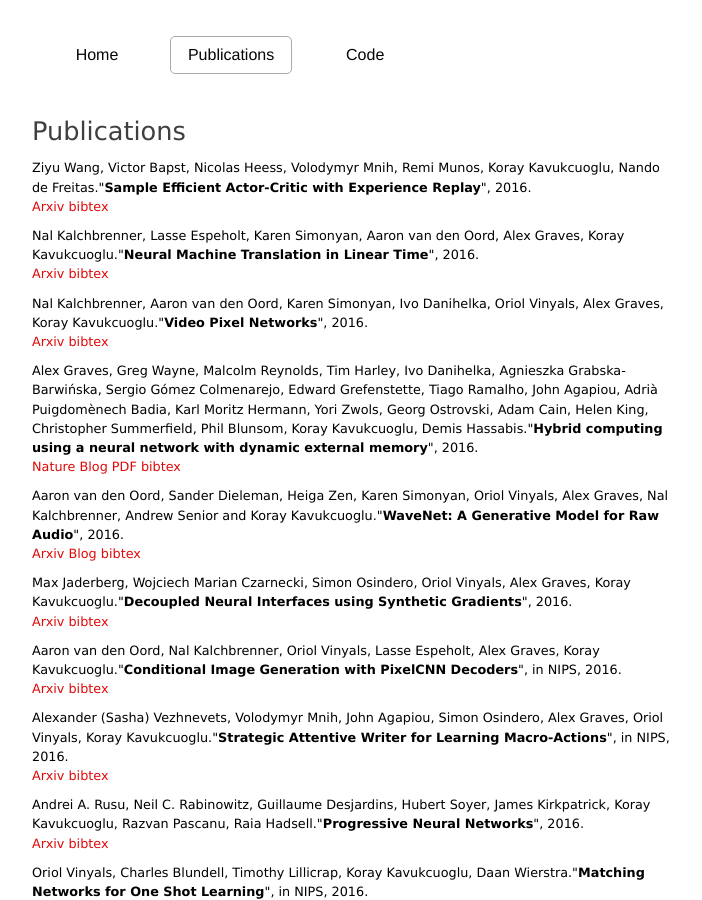
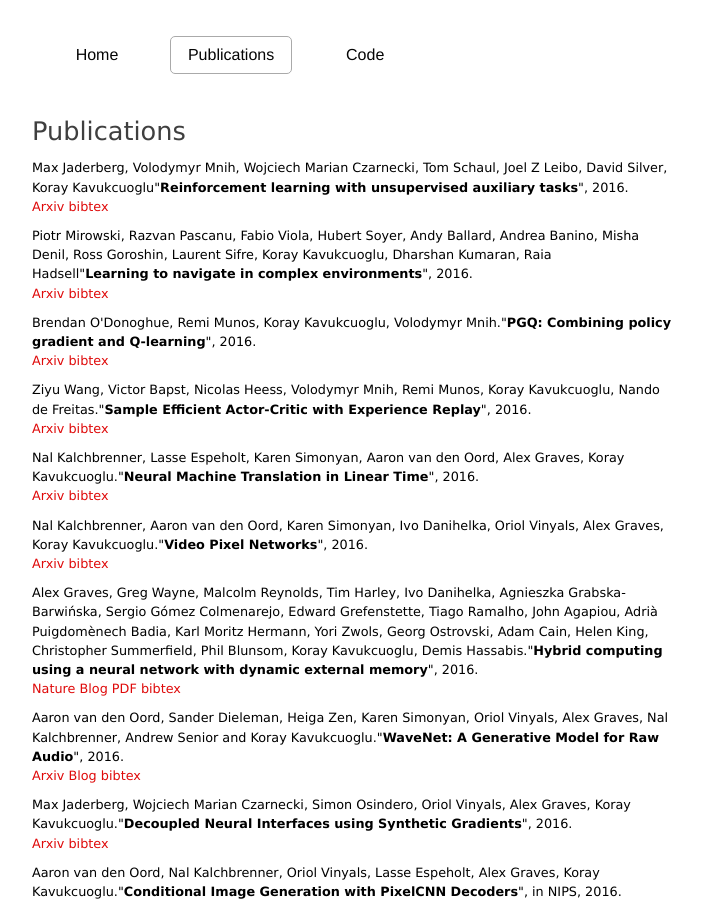
Before and after one commit to koraykv/koraykv.github.com, a Jekyll site: the page built from publications.md, in a window 1280 px wide and 900 px high. Shown: the whole window, without its empty margins (288-990 px from the left). Built offline with Jekyll 4.4.1, drawn with Linux system fonts in a browser that asks for light colours.

Commit message:
Update publications.md

```diff
--- a/publications.md
+++ b/publications.md
@@ -8,6 +8,63 @@ id: publications
 
 <div class="bibli">
 <ul>
+
+<li>
+<div id="max-unreal-2016">Max Jaderberg, Volodymyr Mnih, Wojciech Marian Czarnecki, Tom Schaul, Joel Z Leibo, David  Silver, Koray Kavukcuoglu"<B>Reinforcement learning with unsupervised auxiliary tasks</B>", 2016.
+
+<br>
+<a href="https://arxiv.org/pdf/1611.05397">Arxiv</a>
+<a href="#" onclick="toggle_visibility('bib-max-unreal-2016');return false;">bibtex</a>
+
+</div>
+<div class="bibtex" id="bib-max-unreal-2016" >
+<pre><code>@article{max-unreal-2016,
+  title={Reinforcement learning with unsupervised auxiliary tasks},
+  author={Jaderberg, Max and Mnih, Volodymyr and Czarnecki, Wojciech Marian and Schaul, Tom and Leibo, Joel Z and Silver, David and Kavukcuoglu, Koray},
+  journal={arXiv preprint arXiv:1611.05397},
+  year={2016}
+}
+</code></pre></div>
+</li>
+
+
+<li>
+<div id="piotr-nav-2016">Piotr Mirowski, Razvan Pascanu, Fabio Viola, Hubert Soyer, Andy  Ballard, Andrea Banino, Misha Denil, Ross Goroshin, Laurent Sifre, Koray Kavukcuoglu, Dharshan Kumaran, Raia Hadsell"<B>Learning to navigate in complex environments</B>", 2016.
+
+<br>
+<a href="https://arxiv.org/pdf/1611.03673">Arxiv</a>
+<a href="#" onclick="toggle_visibility('bib-piotr-nav-2016');return false;">bibtex</a>
+
+</div>
+<div class="bibtex" id="bib-piotr-nav-2016" >
+<pre><code>@article{piotr-nav-2016,
+  title={Learning to navigate in complex environments},
+  author={Mirowski, Piotr and Pascanu, Razvan and Viola, Fabio and Soyer, Hubert and Ballard, Andy and Banino, Andrea and Denil, Misha and Goroshin, Ross and Sifre, Laurent and Kavukcuoglu, Koray and Kumaran, Dharshan and Hadsell, Raia},
+  journal={arXiv preprint arXiv:1611.03673},
+  year={2016}
+}
+</code></pre></div>
+</li>
+
+
+<li>
+<div id="brendan-pgq-2016">Brendan O'Donoghue, Remi Munos, Koray Kavukcuoglu, Volodymyr Mnih."<B>PGQ: Combining policy gradient and Q-learning</B>", 2016.
+
+<br>
+<a href="https://arxiv.org/pdf/1611.01626">Arxiv</a>
+<a href="#" onclick="toggle_visibility('bib-brendan-pgq-2016');return false;">bibtex</a>
+
+</div>
+<div class="bibtex" id="bib-brendan-pgq-2016" >
+<pre><code>@article{brendan-pgq-2016,
+  title={PGQ: Combining policy gradient and Q-learning},
+  author={O'Donoghue, Brendan and Munos, Remi and Kavukcuoglu, Koray and Mnih, Volodymyr},
+  journal={arXiv preprint arXiv:1611.01626},
+  year={2016}
+}
+</code></pre></div>
+</li>
+
 
 <li>
 <div id="ziyu-acer-2016">Ziyu Wang, Victor Bapst, Nicolas Heess, Volodymyr Mnih, Remi Munos, Koray Kavukcuoglu, Nando de Freitas."<B>Sample Efficient Actor-Critic with Experience Replay</B>", 2016.
```
